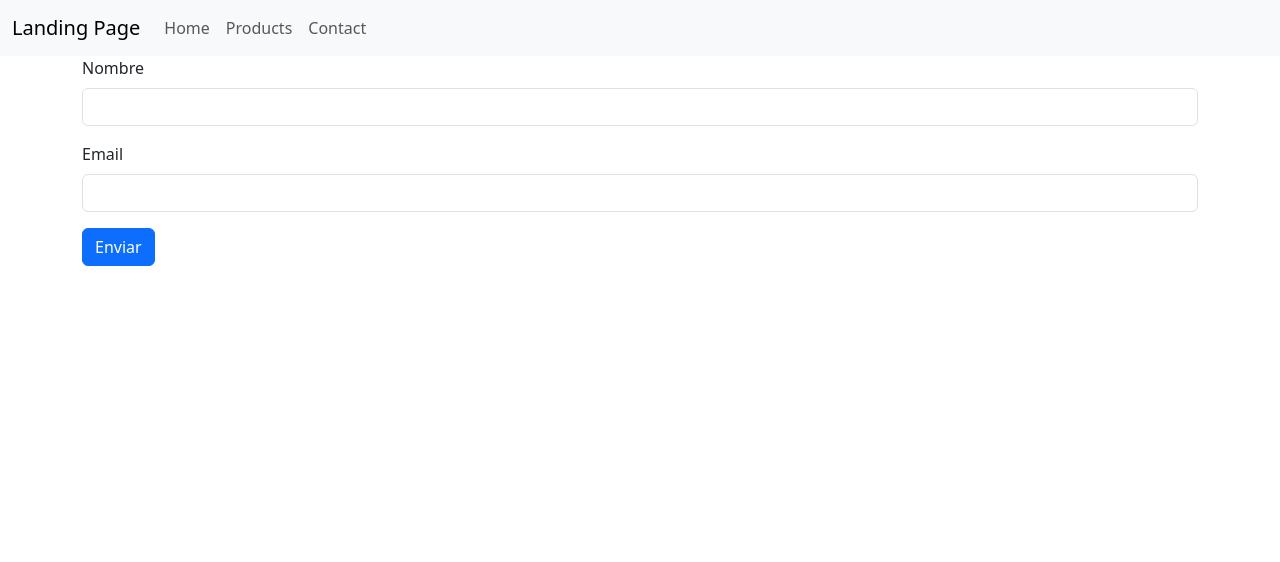
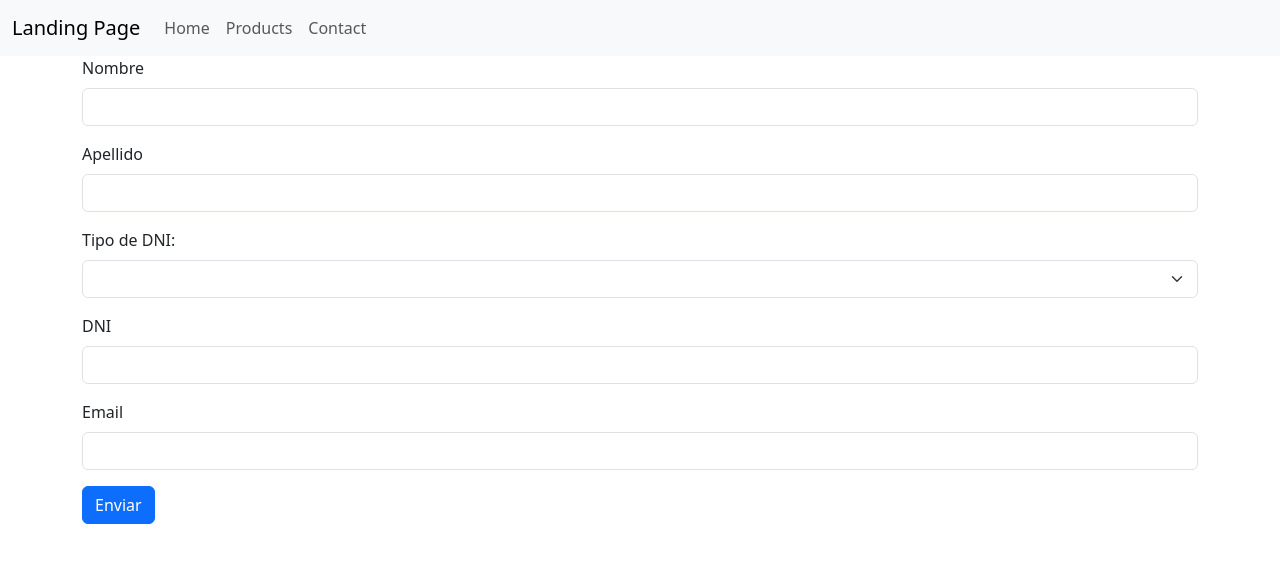
Before and after one commit to PabloFranciscoCalandria/Angular-Practica, an Angular app: page /contact in a window 1280 px wide. Shown: the top 562 px of the page. Built offline with nearby package versions, Linux system fonts and the light colour scheme.

Commit message:
Fin formularios

```diff
--- a/src/app/contact/contact.component.html
+++ b/src/app/contact/contact.component.html
@@ -18,8 +18,29 @@
     <form [formGroup]="formularioContacto" (ngSubmit)="enviar()">
         <div class="mb-3">
             <label for="name" class="form-label">Nombre</label>
-            <input [ngClass]="{'is-invalid': hasErrors('nombre', 'required')}" type="text" class="form-control" id="name" formControlName="nombre">
+            <input [ngClass]="{'is-invalid': hasErrors('nombre', 'required') || hasErrors('nombre', 'minlength')}" type="text" class="form-control" id="name" formControlName="nombre">
             <div class="text-danger" *ngIf="hasErrors('nombre', 'required')">Nombre requerido.</div>
+            <div class="text-danger" *ngIf="hasErrors('nombre', 'minlength')">Nombre requeriere minimo 3 caracteres.</div>
+        </div>
+        <div class="mb-3">
+            <label for="name" class="form-label">Apellido</label>
+            <input [ngClass]="{'is-invalid': hasErrors('apellido', 'required') || hasErrors('apellido', 'minlength')}" type="text" class="form-control" id="name" formControlName="apellido">
+            <div class="text-danger" *ngIf="hasErrors('apellido', 'required')">Apellido requerido.</div>
+            <div class="text-danger" *ngIf="hasErrors('apellido', 'minlength')">Apellido requeriere minimo 3 caracteres.</div>
+        </div>
+        <div class="mb-3">
+            <label for="tipoDni" class="form-label">Tipo de DNI: </label>
+            <select class="form-select" id="tipoDni" formControlName="tipoDni">
+                <option value="DNI">DNI</option>
+                <option value="Pasaporte">Pasaporte</option>
+                <option value="Cedula">Cedula</option>
+            </select>
+        </div>
+        <div class="mb-3">
+            <label for="name" class="form-label">{{ tipoDni }}</label>
+            <input [ngClass]="{'is-invalid': hasErrors('dni', 'required') || hasErrors('dni', 'minlength')}" type="text" class="form-control" id="name" formControlName="dni">
+            <div class="text-danger" *ngIf="hasErrors('dni', 'required')">{{ tipoDni }} requerido.</div>
+            <div class="text-danger" *ngIf="hasErrors('dni', 'minlength')">{{ tipoDni }} requeriere minimo 3 caracteres.</div>
         </div>
         <div class="mb-3">
             <label for="email" class="form-label">Email</label>
--- a/src/app/contact/contact.component.ts
+++ b/src/app/contact/contact.component.ts
@@ -1,4 +1,4 @@
-import { Component } from '@angular/core';
+import { Component, OnInit } from '@angular/core';
 import { FormBuilder, FormGroup, Validators } from '@angular/forms';
 
 @Component({
@@ -6,7 +6,7 @@ import { FormBuilder, FormGroup, Validators } from '@angular/forms';
   templateUrl: './contact.component.html',
   styleUrls: ['./contact.component.css']
 })
-export class ContactComponent {
+export class ContactComponent implements OnInit{
 
     // Formulario de plantilla
 
@@ -23,11 +23,56 @@ export class ContactComponent {
     // Formulario de tipo reactivo
 
     formularioContacto: FormGroup
+    tipoDni: string = 'DNI';
+
+    // Hacemos de cuenta que lo traemos de otro lado al usuarioActivo
+    // usuarioActivo: any = {
+    //   nombre: 'Juan',
+    //   apellido: 'Perez',
+    //   dni: '25984635'
+    // }
 
     constructor( private form: FormBuilder){
       this.formularioContacto = this.form.group({
-        nombre: ['', Validators.required],
+        nombre: ['', [Validators.required, Validators.minLength(3)]],
+        apellido: [''],
+        tipoDni: [''],
+        dni: [''],
         email: ['', [Validators.required, Validators.email]]
+      });
+    }
+
+    // ngOnInit con validaciones, seteos, disables
+    // ngOnInit(): void {
+      // Podemos hacer los validators aca dentro
+      // this.formularioContacto.get('apellido')?.setValidators([Validators.required, Validators.minLength(3)]);
+      // this.formularioContacto.get('dni')?.setValidators([Validators.required, Validators.minLength(8)]);
+
+      // Para sacar las validaciones
+      // this.formularioContacto.get('apellido')?.clearValidators();
+      // this.formularioContacto.get('apellido')?.updateValueAndValidity();
+
+      // Esto hace que el valor ya venga seteado y no se pueda modificar
+
+      //Con este get setValue nos deja setear de a 1 solo input
+      // this.formularioContacto.get('nombre')?.setValue(this.usuarioActivo);
+
+      //Para setear mas de un campo lo hacemos de la siguiente manera
+      // this.formularioContacto.patchValue({
+      //   nombre: this.usuarioActivo.nombre,
+      //   apellido: this.usuarioActivo.apellido,
+      //   dni: this.usuarioActivo.dni
+      // })
+      // this.formularioContacto.get('nombre')?.disable();
+      // this.formularioContacto.get('apellido')?.disable();
+      // this.formularioContacto.get('dni')?.disable();
+    // }
+
+    // ngOnInit con subscripciones
+    ngOnInit(): void {
+      // Escucha todo lo que hace el formulario
+      this.formularioContacto.get('tipoDni')?.valueChanges.subscribe((valor) => {
+        this.tipoDni = valor;
       });
     }
 
```
